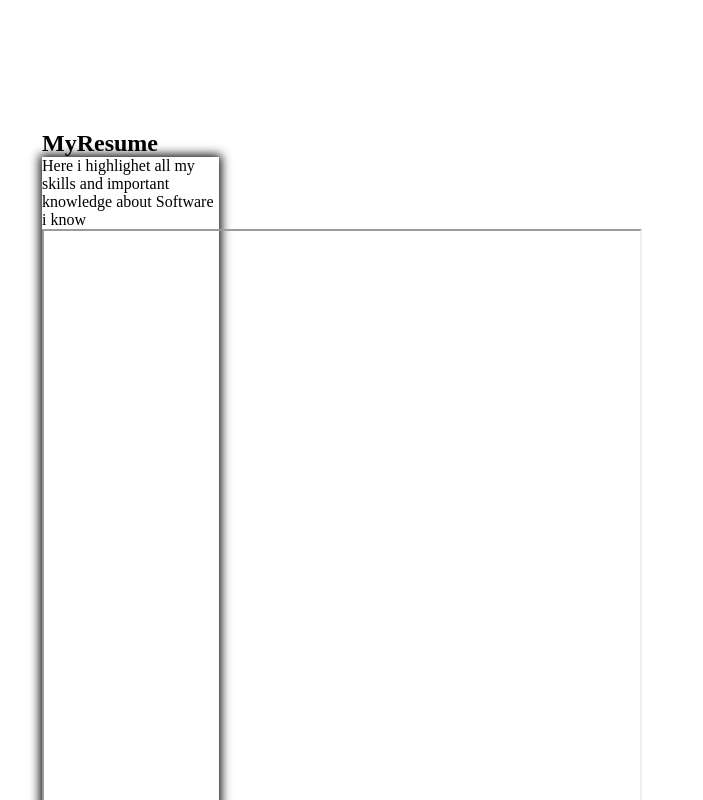
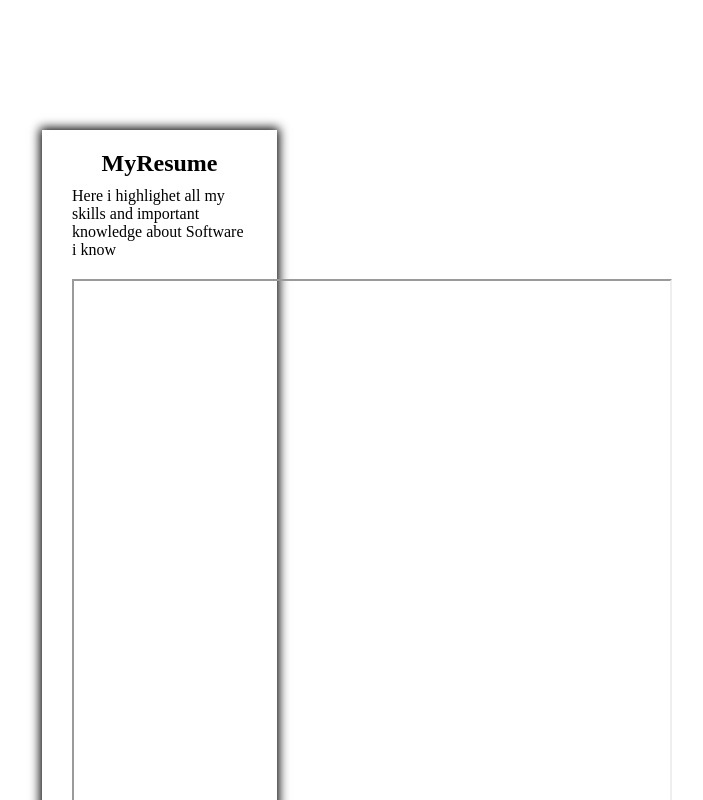
Before and after one commit to dontdoithere/MyWebsite, a React (Vite) app: page / in a window 1280 px wide. Shown: the part 3640-4440 px from the top of the page, without its empty margins (278-981 px from the left). Built offline with nearby package versions, Linux system fonts and the light colour scheme.

Commit message:
Changed a little my resume

```diff
--- a/src/App.tsx
+++ b/src/App.tsx
@@ -49,9 +49,9 @@ const App: React.FC = () => {
     }
 
     <section id="resume">
+    <div className="resume-container">
       <h2 id="resume-h2">MyResume</h2>
-      <div className="resume-container">
-        <p>Here i highlighet all my skills and important knowledge about Software i know</p>
+        <p id="resume-text">Here i highlighet all my skills and important knowledge about Software i know</p>
         <iframe src='./pictures/Diakonov_Resume-1.pdf' width="600px" height="750px"></iframe>
       </div>
     </section>
--- a/src/index.css
+++ b/src/index.css
@@ -118,7 +118,18 @@
     margin-left: 25%;
   }
 
+  #resume-h2{
+    text-align: center;
+    padding-top: 20px;
+    padding-bottom: 10px;
+  }
   .resume-container{
     box-shadow: 0px 0px 10px 2px rgba(0,0,0,1);
-    margin-right: 783px;
+    margin-right: 725px;
+    padding-left: 30px;
+    padding-right: 30px;
   }
+
+  #resume-text{
+    margin-bottom: 20px;
+  }
```
